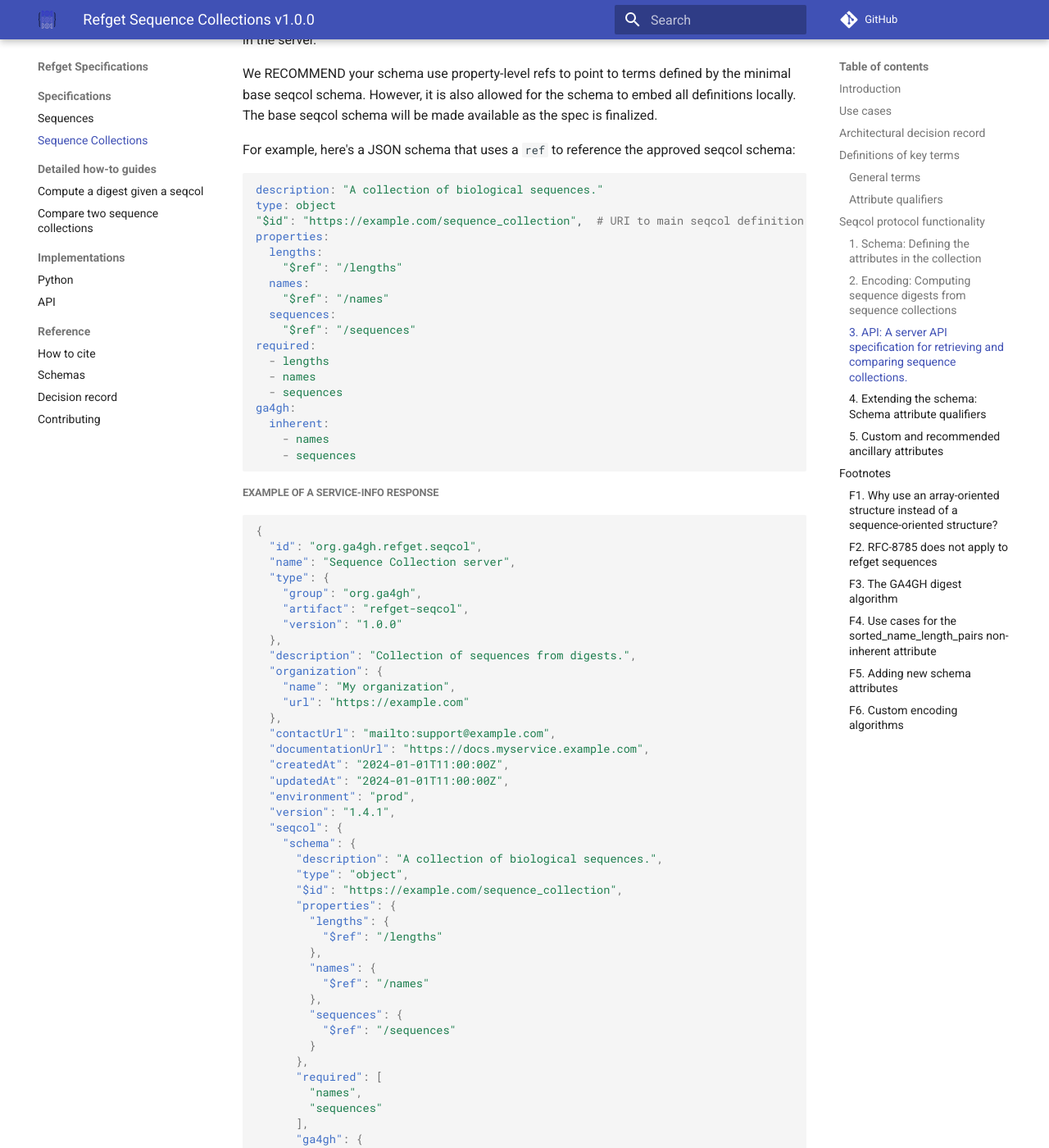
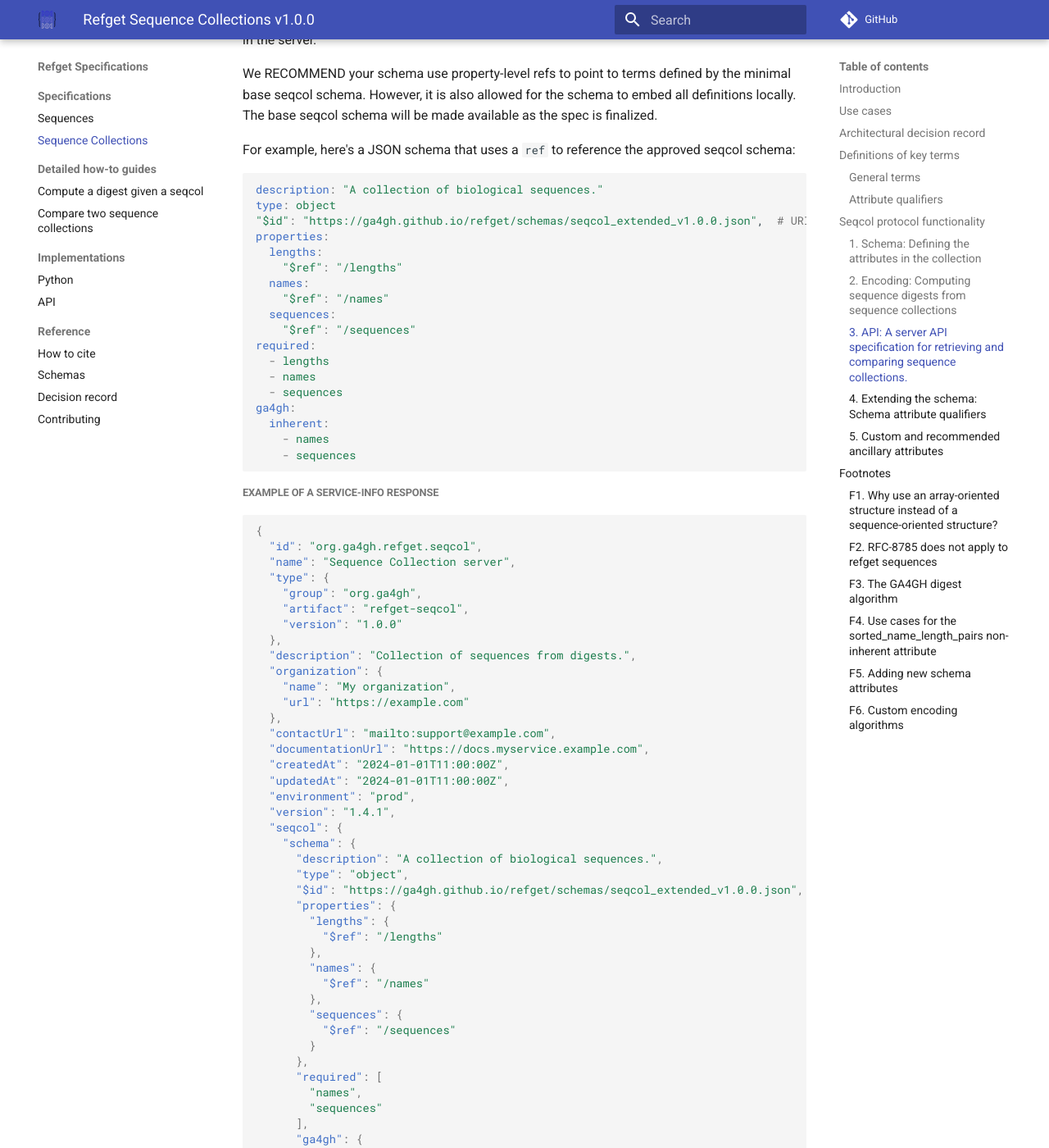
Before and after one commit to ga4gh/refget, an MkDocs documentation site: the page built from docs/seqcols/README.md, in a window 1280 px wide and 1400 px high, scrolled down 10233 px. Shown: the whole window at 82% size. Built offline with MkDocs 1.6.1 and Material for MkDocs 9.7.7, drawn with Linux system fonts in a browser that asks for light colours; comment, search, counter and statistics services are not loaded.

Commit message:
Add links to real schema in specification examples

````diff
--- a/docs/seqcols/README.md
+++ b/docs/seqcols/README.md
@@ -363,7 +363,7 @@ For example, here's a JSON schema that uses a `ref` to reference the approved se
 ```yaml
 description: "A collection of biological sequences."
 type: object
-"$id": "https://example.com/sequence_collection",  # URI to main seqcol definition
+"$id": "https://ga4gh.github.io/refget/schemas/seqcol_extended_v1.0.0.json",  # URI to seqcol schema with ancillary attributes
 properties:
   lengths:
     "$ref": "/lengths"
@@ -407,7 +407,7 @@ ga4gh:
     "schema": {
       "description": "A collection of biological sequences.",
       "type": "object",
-      "$id": "https://example.com/sequence_collection",
+      "$id": "https://ga4gh.github.io/refget/schemas/seqcol_extended_v1.0.0.json",
       "properties": {
         "lengths": {
           "$ref": "/lengths"
````
